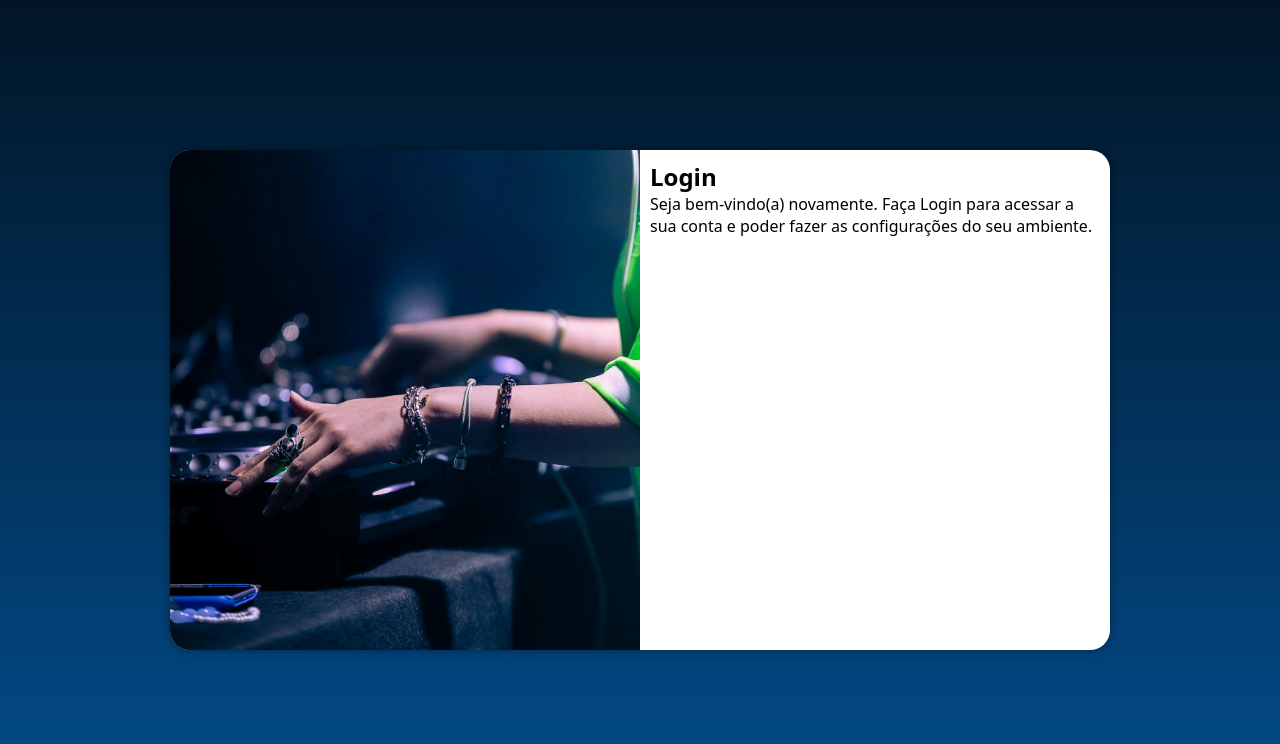
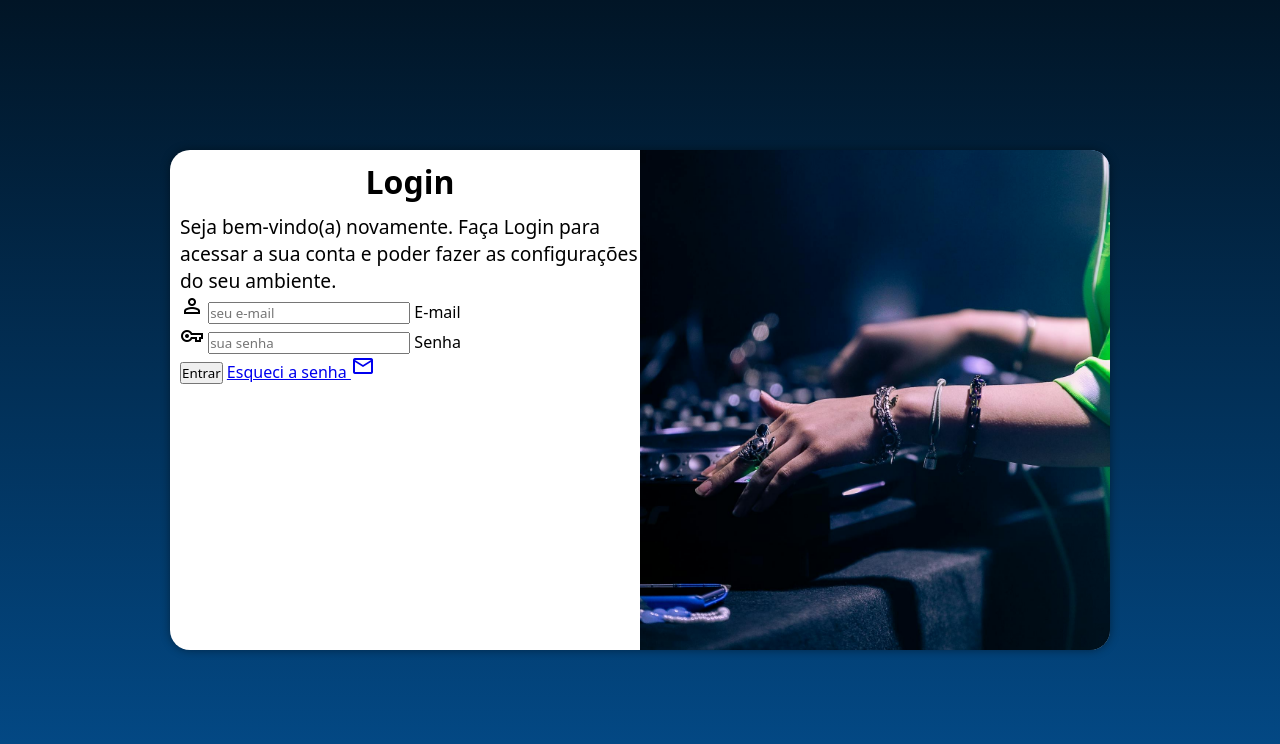
Before and after one commit to jacksonPontes14/projeto-login, a plain HTML site: page index.html in a window 1280 px wide. Drawn offline with nearby package versions, Linux system fonts and the light colour scheme.

Commit message:
criei o formulario

```diff
--- a/estilos/media-query.css
+++ b/estilos/media-query.css
@@ -20,6 +20,8 @@
 
 }
 
+
+/* Telas grandes */
 @media  screen and (min-width: 992px) {
     body {
         background-image: linear-gradient(to bottom, #011526,  #034c8b);
@@ -30,10 +32,17 @@
     }
 
     #imagem {
-        float: left;
+        float: right;
         width: 50%;
         height: 100%;
-        margin-right: 10px;
         background-position: left center;
     }
+
+    #formulario > h1 {
+        font-size: 2em;
+    }
+
+    #formulario > p {
+        font-size: 1.2em;
+    }
 }
--- a/estilos/style.css
+++ b/estilos/style.css
@@ -57,3 +57,12 @@ main {
     display: block;
     padding: 10px;
 }
+
+#formulario > h1 {
+    text-align: center;
+    padding-bottom: 10px;
+}
+
+#formulario > p {
+    font-size: 0.8em;
+}
--- a/index.html
+++ b/index.html
@@ -4,6 +4,7 @@
     <meta charset="UTF-8">
     <meta name="viewport" content="width=device-width, initial-scale=1.0">
     <title>Login</title>
+    <link rel="stylesheet" href="https://fonts.googleapis.com/css2?family=Material+Symbols+Outlined:opsz,wght,FILL,GRAD@24,400,0,0" />
     <link rel="stylesheet" href="estilos/style.css">
     <link rel="stylesheet" href="estilos/media-query.css">
 </head>
@@ -11,12 +12,30 @@
     <main>
         <section id="login">
             <div id="imagem">
-
+                <!-- Aqui está a foto -->
             </div>
             <div id="formulario">
                 <h1>Login</h1>
                 <p>Seja bem-vindo(a) novamente. Faça Login para acessar a sua conta e poder fazer as configurações do seu ambiente.</p>
-                <form action="login.html"></form>
+                <form action="login.html" method="post" autocomplete="on">
+                    <div class="campo">
+                        <span class="material-symbols-outlined">person</span>
+                        <input type="email" name="email" id="iemail"  placeholder="seu e-mail" autocomplete="email" required maxlength="30">
+                        <label for="iemail">E-mail</label>
+                    </div>
+                    <div class="campo">
+                        <span class="material-symbols-outlined">vpn_key</span>
+                        <input type="password" name="senha" id="isenha" placeholder="sua senha" autocomplete="current-password" required minlength="8" maxlength="20" >
+                        <label for="isenha">Senha</label>
+                    </div>
+                    <div>
+                        <input type="submit" value="Entrar">
+                        <a href="#">
+                            Esqueci a senha
+                            <span class="material-symbols-outlined">mail</span>
+                        </a>
+                    </div>
+                </form>
             </div>
         </section>
     </main>
```
